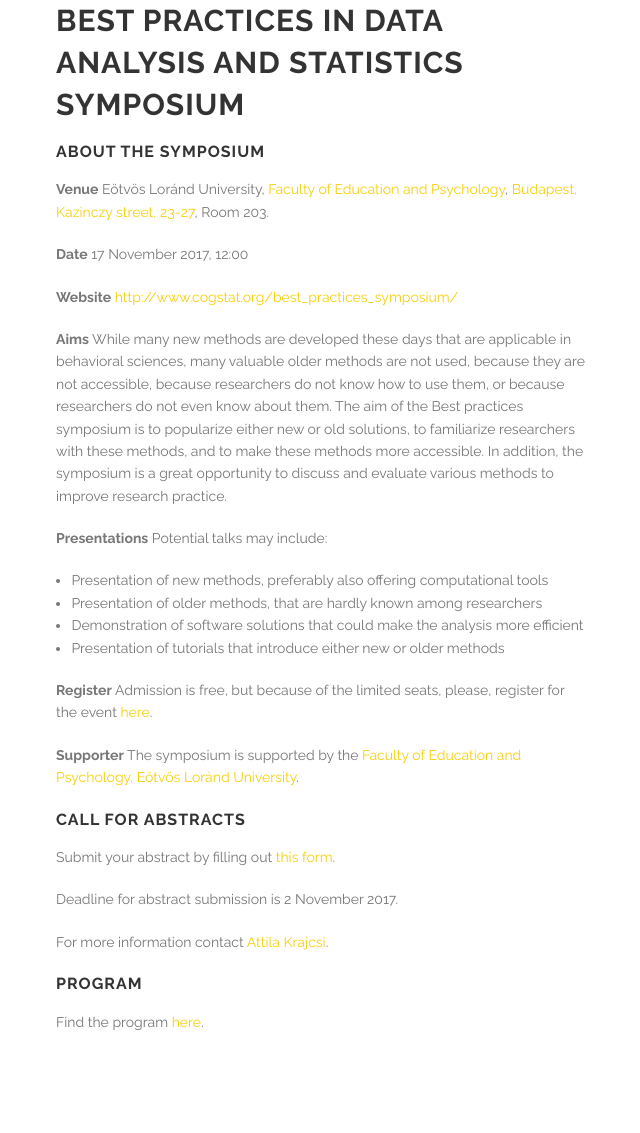
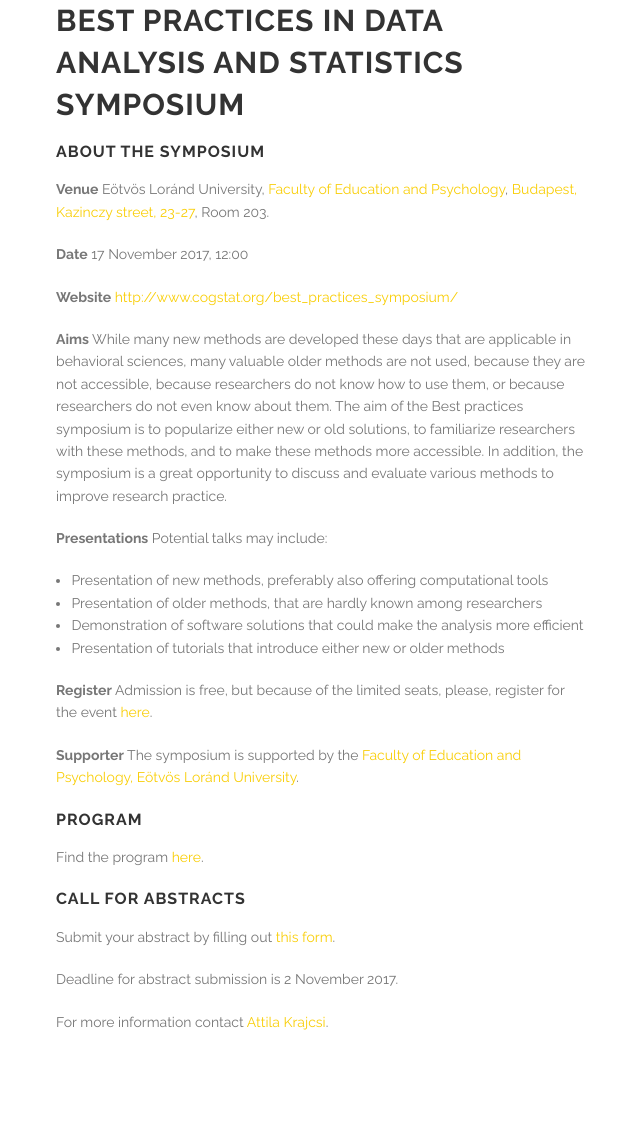
Before and after one commit to cogstat/cogstat_website, a Jekyll site: the page built from best_practices_symposium/index.md, in a window 1280 px wide. Shown: the whole page, without its empty margins (39-679 px from the left). Built offline with Jekyll 4.4.1, drawn with Linux system fonts in a browser that asks for light colours; some of the changed lines change nothing that is shown.

Commit message:
symp: reorganize main page

```diff
--- a/best_practices_symposium/index.md
+++ b/best_practices_symposium/index.md
@@ -25,7 +25,13 @@
 
 __Supporter__ The symposium is supported by the [Faculty of Education and Psychology, Eötvös Loránd University](https://www.ppk.elte.hu/en).
 
+
+### Program
+
+Find the program [here](program.html).
+
 ### Call for abstracts
+
 
 Submit your abstract by filling out [this form](https://goo.gl/forms/jNpZcWuHzkkgbpz62).
 
@@ -34,8 +40,4 @@
 For more information contact [Attila Krajcsi](mailto:krajcsi@gmail.com).
 
 
-### Program
-
-Find the program [here](program.html).
-
 <div class='four spacing'></div>
```
